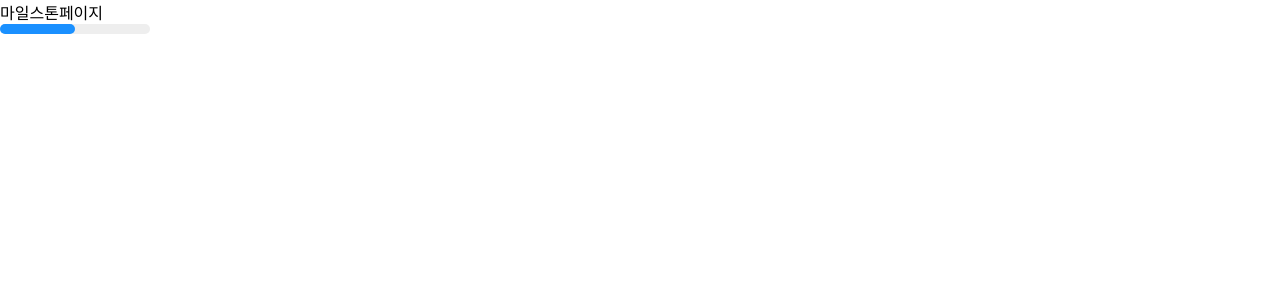
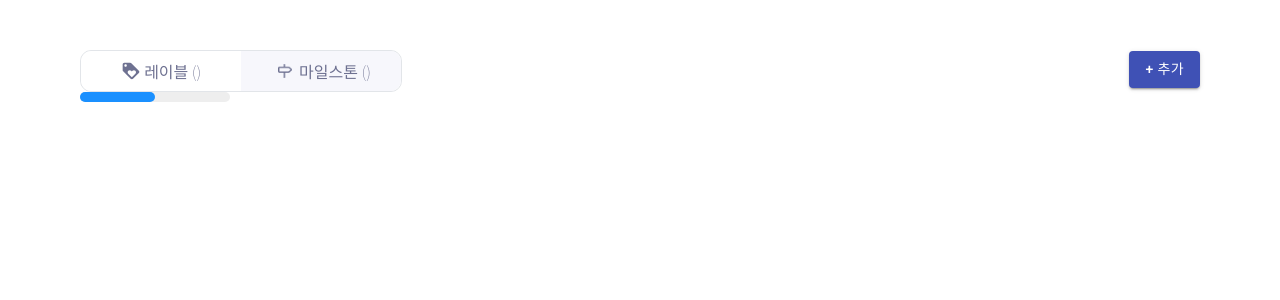
Before and after one commit to codesquad-members-2021/issue-tracker, a React (Create React App) app in the folder frontend/: page /milestone in a window 1280 px wide. Shown: the top 300 px of the page. Built offline with nearby package versions, Linux system fonts and the light colour scheme.

Commit message:
feat: (#82) 레이블/마일스톤 탭 클릭상태에 따른 배경색 전환

```diff
--- a/frontend/src/components/common/LabelMilestoneTab.tsx
+++ b/frontend/src/components/common/LabelMilestoneTab.tsx
@@ -3,34 +3,48 @@ import styled from 'styled-components';
 import { useRecoilValue } from 'recoil';
 import LoyaltyIcon from '@material-ui/icons/Loyalty';
 import MilestoneIcon from 'components/atom/MilestoneIcon';
-import { getIssuesInfoState } from 'store/issueInfoStore';
+import { getIssuesInfoState, lableClick, milestoneClick } from 'store/issueInfoStore';
 import { Link } from 'react-router-dom'
+
+interface Props{
+  lableState?: boolean
+  milestoneState?: boolean
+}
 export default function LabelMilestoneTab(): ReactElement {
+  const lableState = useRecoilValue(lableClick)
+  const milestoneState = useRecoilValue(milestoneClick)
 
-  const IssuesInfoData = useRecoilValue(getIssuesInfoState);
+  // const IssuesInfoData = useRecoilValue(getIssuesInfoState);
 
   return (
     <LabelMilestoneTabBlock>
 
       <Link to='/lable'>
-        <div>
+        <LableBlock lableState={lableState}>
           <LoyaltyIcon fontSize='small' />
-          &nbsp;레이블 ({IssuesInfoData?.count?.label})
-        </div>
+          &nbsp;레이블 ({})
+          {/* `IssuesInfoData?.count?.label` */}
+        </LableBlock>
       </Link>
 
 
       <Link to='/milestone'>
-        <div>
+        <MilestoneBlock milestoneState={milestoneState}>
           <MilestoneIcon sizeType={14} />
-          마일스톤 ({IssuesInfoData?.count?.milestone})
-        </div>
+          마일스톤 ({})
+          {/* `IssuesInfoData?.count?.milestone` */}
+        </MilestoneBlock>
       </Link>
 
     </LabelMilestoneTabBlock>
   );
 }
-
+const MilestoneBlock = styled.div<Props>`
+border-radius: 0 11px 11px 0;
+background-color: ${({milestoneState, theme})=>milestoneState? theme.color.bgGrey: theme.color.white };`
+const LableBlock = styled.div<Props>`
+border-radius: 11px 0 0 11px;
+background-color: ${({lableState, theme})=>lableState? theme.color.bgGrey : theme.color.white };`
 const LabelMilestoneTabBlock = styled.div`
   display: flex;
   border: 1px solid ${({ theme }) => theme.color.lineGrey};
--- a/frontend/src/page/mainPage/MainPage.tsx
+++ b/frontend/src/page/mainPage/MainPage.tsx
@@ -3,11 +3,14 @@ import styled from 'styled-components';
 import IssueTable from 'page/mainPage/issueTable/IssueTable';
 import OptionTable from 'page/mainPage/optionTable/OptionTable';
 import { fetchLogin } from 'util/api/fetchLogin';
-import { useRecoilState, useSetRecoilState } from 'recoil';
+import { useRecoilState, useSetRecoilState, useResetRecoilState } from 'recoil';
 import { controlLoginState } from 'store/loginStore';
-import { getIssueTrigger } from 'store/issueInfoStore';
+import { getIssueTrigger, lableMilestoneCtrl } from 'store/issueInfoStore';
 
 export default function MainPage() {
+  const resetLableMilestoneClick = useResetRecoilState(lableMilestoneCtrl)
+  resetLableMilestoneClick()
+
   const setLogin = useSetRecoilState(controlLoginState);
   const [issueTrigger, setIssueTrigger] = useRecoilState(getIssueTrigger);
 
@@ -21,10 +24,9 @@ export default function MainPage() {
     try {
       const loginData = await fetchLogin(loginCode);
       setLogin(loginData);
-      localStorage.setItem('token', loginData.token);
+      // localStorage.setItem('token', loginData.token);
     } catch (err) {
-      console.log('로그인 패치');
-      throw err;
+      console.log('로그인 패치', err);
     }
   };
 
--- a/frontend/src/page/milestonePage/MilestonePage.tsx
+++ b/frontend/src/page/milestonePage/MilestonePage.tsx
@@ -1,16 +1,32 @@
 import CustomizedProgressBars from 'components/atom/Progress'
-
+import LabelMilestoneTab from 'components/common/LabelMilestoneTab'
+import PrimaryButton from 'components/atom/PrimaryButton'
+import styled from 'styled-components'
+import { lableClick , milestoneClick } from 'store/issueInfoStore'
+import { useSetRecoilState } from 'recoil'
 export default function MilestonePage(){
 
+  const setLableState = useSetRecoilState(lableClick)
+  const setMilestoneState = useSetRecoilState(milestoneClick)
+  setLableState(false)
+  setMilestoneState(true)
   const style={
     width: 150
   }
   return (
-    <>
-    <div>마일스톤페이지</div>
-    <div style={style}>
-      <CustomizedProgressBars progress={50}></CustomizedProgressBars>
-    </div>
-    </>
+    <MilestoneBlock>
+      <div className='milestone__option__header'><LabelMilestoneTab/><PrimaryButton value={'+ 추가'}/></div>
+      <div style={style}>
+        <CustomizedProgressBars progress={50}></CustomizedProgressBars>
+      </div>
+    </MilestoneBlock>
   )
 }
+
+const MilestoneBlock = styled.div`
+padding: 50px 80px;
+.milestone__option__header{
+  display: flex;
+  justify-content: space-between;
+}
+`
--- a/frontend/src/store/issueInfoStore.ts
+++ b/frontend/src/store/issueInfoStore.ts
@@ -1,4 +1,4 @@
-import { atom, selector, selectorFamily, SerializableParam } from 'recoil';
+import { atom, selector, selectorFamily, SerializableParam, DefaultValue } from 'recoil';
 import { LabelType, MilestoneType, UserType } from 'components/common/tabModal/tapDataType';
 import API from 'util/api/api';
 interface countType {
@@ -72,12 +72,12 @@ export const getIssuesInfoState = selector<IssuesInfoStateType | null>({
   key: 'GET/issues',
   get: async ({ get }) => {
     const trigger = get(getIssueTrigger);
-    console.log('셀렉터안에서', trigger);
     const issueType = get(issueTypeState);
     const isFilterSetting = get(isFilterFullSetting);
     if (!isFilterSetting) return null;
     try {
       const response = await fetch(API.getIssue + issueType);
+      console.log(response)
       const issuesData = await response.json();
       const issuesInfoState = { issues: issuesData.issues, count: issuesData.count };
       return issuesInfoState;
@@ -153,7 +153,7 @@ export const IssueFormDataState = selector({
 export const resetSelectedTab = selector<null>({
   key: 'resetSelectedTab',
   get: () => null,
-  set: ({ get, reset }) => {
+  set: ({ reset }) => {
     reset(selectedUserState);
     reset(selectedLabelState);
     reset(selectedMilestoneState);
@@ -172,3 +172,31 @@ export const selectedMilestoneState = atom<MilestoneType | null>({
   key: 'selectedMilestoneTabState',
   default: null,
 });
+
+
+//레이블,모달 클릭 감지 및 리셑
+export const lableClick = atom({
+  key:'lablePage',
+  default: false
+})
+export const milestoneClick = atom({
+  key:'milestone',
+  default: false
+})
+
+interface TabClick{
+  lableClickState: boolean;
+  milestoneClickState: boolean;
+}
+export const lableMilestoneCtrl = selector<DefaultValue|TabClick>({
+  key:'clickCtrl',
+  get: ({ get }) => {
+    const lableClickState = get(lableClick)
+    const milestoneClickState = get(milestoneClick)
+    return {lableClickState, milestoneClickState}
+  },
+  set: ({reset})=>{
+    reset(lableClick)
+    reset(milestoneClick)
+  }
+})
```
